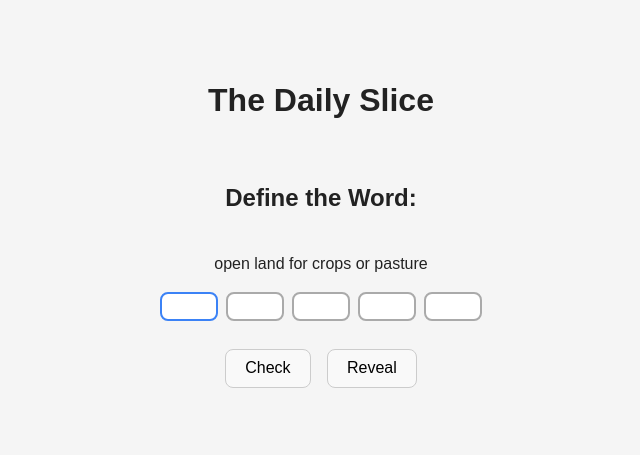
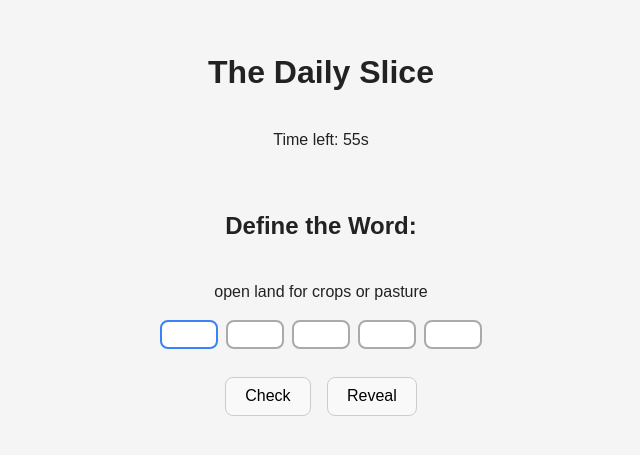
Before and after one commit to CSC4790-Fall2025-Org/section-002-slices, a React (Vite) app in the folder games/: page / in a window 1280 px wide. Shown: the part 165-620 px from the top of the page, without its empty margins (319-959 px from the left). Built offline with nearby package versions, Linux system fonts and the light colour scheme.

Commit message:
time limit test

```diff
--- a/games/src/App.jsx
+++ b/games/src/App.jsx
@@ -1,4 +1,4 @@
-import { useState } from "react"
+import { useState, useEffect } from "react"
 import WordGame from "./games/WordDef/WordDef.jsx"
 import MathGame from "./games/mathGame/MathGame.jsx"
 import MemoryGame from "./games/memoryGame/MemoryGame.jsx"
@@ -8,8 +8,31 @@ const games = [WordGame, MathGame, MemoryGame]
 
 export default function App() {
   const [gameIndex, setGameIndex] = useState(0)
+  const [timeLeft, setTimeLeft] = useState(60)
+  const [gameOver, setGameOver] = useState(false)
+
+  useEffect(() => {
+    if (timeLeft <= 0) {
+      setGameOver(true)
+      return
+    }
+
+    const timer = setInterval(() => {
+      setTimeLeft(prev => {
+        if (prev <= 1) {
+          clearInterval(timer)
+          setGameOver(true)
+          return 0
+        }
+        return prev - 1
+      })
+    }, 1000)
+
+    return () => clearInterval(timer)
+  }, [timeLeft])
 
   function nextGame() {
+    if (gameOver) return
     let next = gameIndex
     while (next === gameIndex && games.length > 1) {
       next = Math.floor(Math.random() * games.length)
@@ -17,11 +40,28 @@ export default function App() {
     setGameIndex(next)
   }
 
-  const CurrentGame = games[gameIndex] || (() => <div>Loading next game...</div>)
+  if (gameOver) {
+    return (
+      <div className="p-4 centered">
+        <h1>Time’s up!</h1>
+        <p>You completed the challenge.</p>
+        <button onClick={() => {
+          setTimeLeft(60)
+          setGameOver(false)
+          setGameIndex(0)
+        }}>
+          Play Again
+        </button>
+      </div>
+    )
+  }
+
+  const CurrentGame = games[gameIndex] || (() => <div>Loading...</div>)
 
   return (
     <div className="p-4 centered">
       <h1>The Daily Slice</h1>
+      <p>Time left: {timeLeft}s</p>
       <CurrentGame key={gameIndex} onComplete={nextGame} />
     </div>
   )
```
